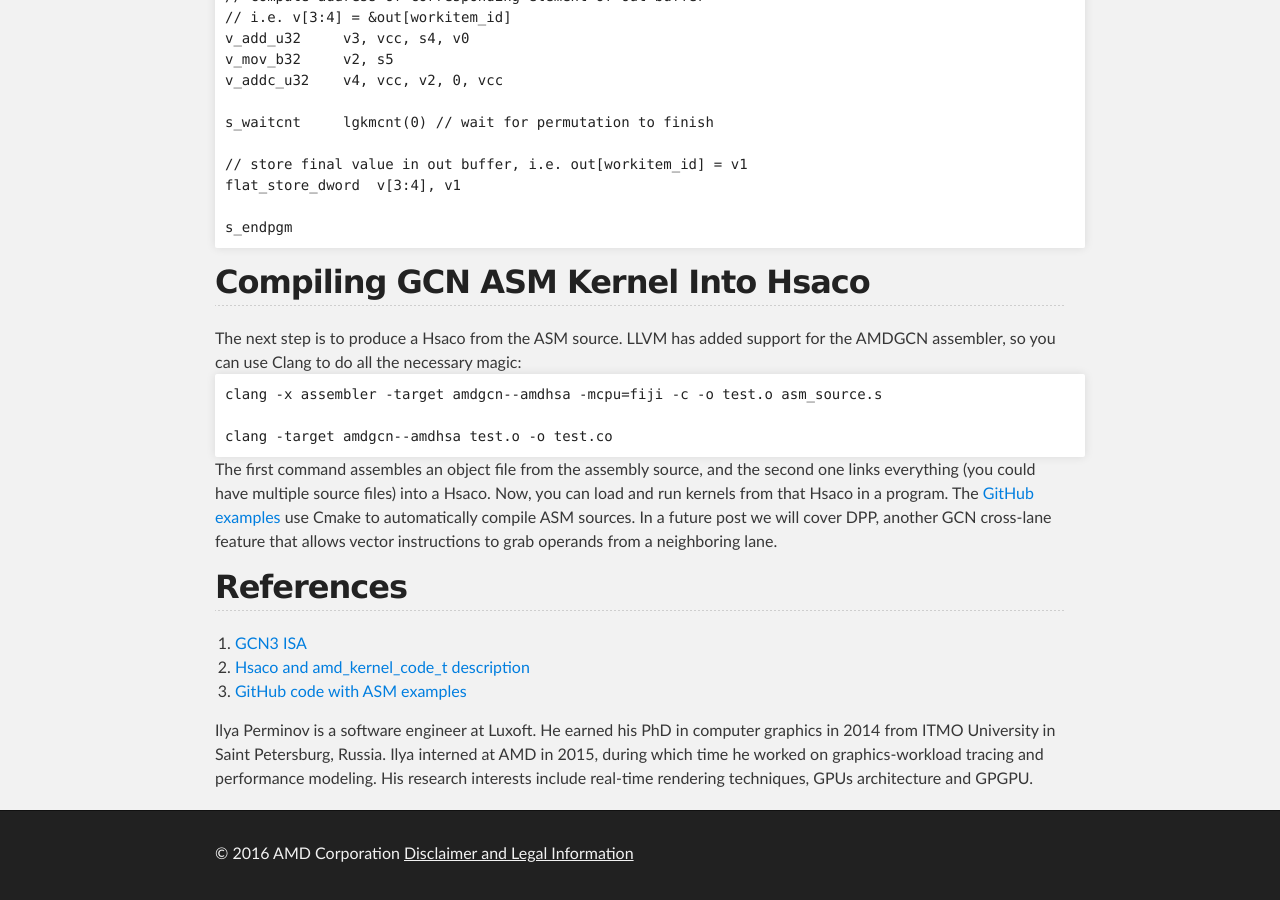
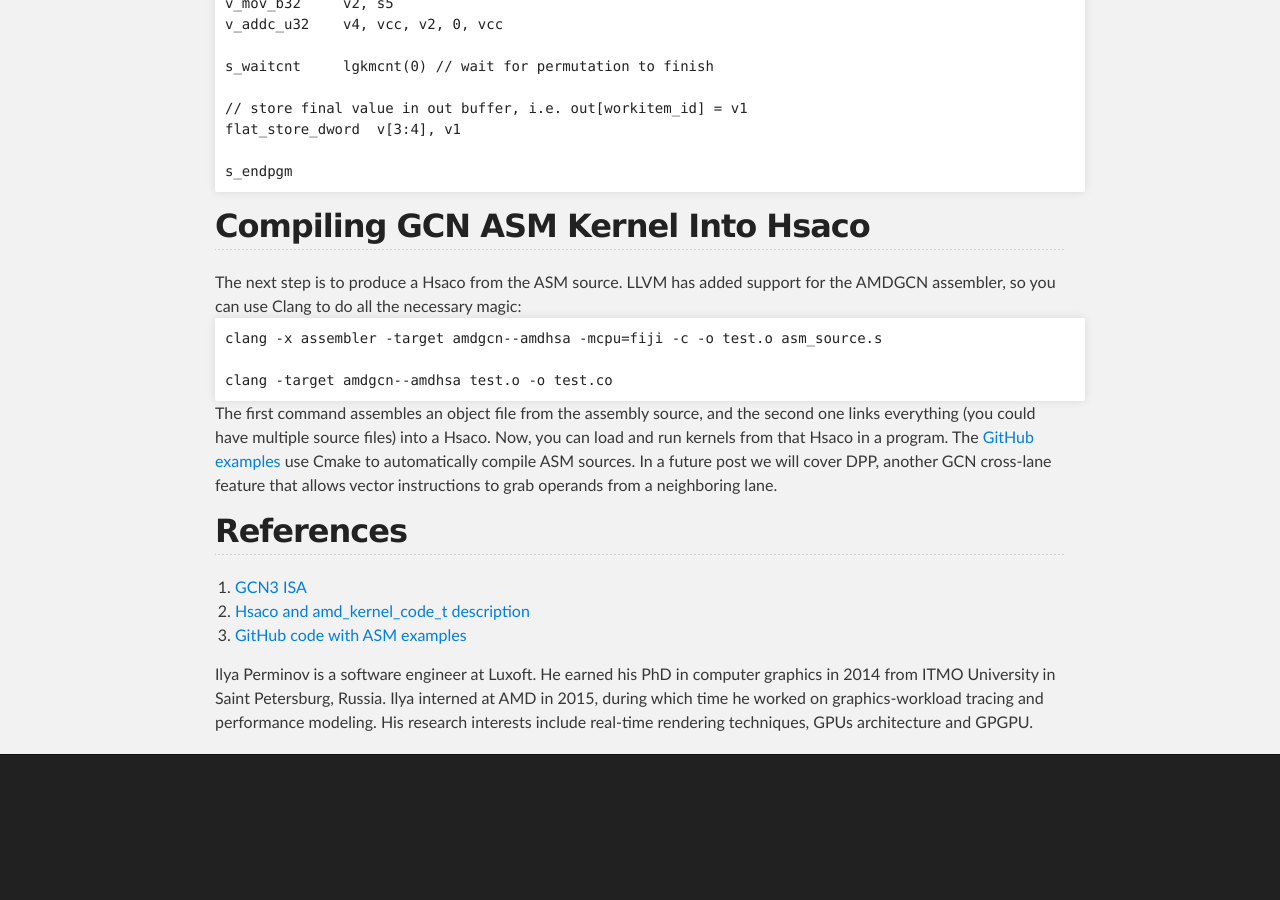
Before and after one commit to ROCm/ROCm.github.io, a Jekyll site: the page GCN_asm_tutorial.html, which Jekyll copies as it is, in a window 1280 px wide and 900 px high, scrolled down 5152 px. Built offline with Jekyll 4.4.1, drawn with Linux system fonts in a browser that asks for light colours; after the commit the page ends 5907 px from its top, so only the background shows below that.

Commit message:
Update GCN_asm_tutorial.html

```diff
--- a/GCN_asm_tutorial.html
+++ b/GCN_asm_tutorial.html
@@ -50,7 +50,7 @@
     <!-- MAIN CONTENT -->
     <div id="main_content_wrap" class="outer">
       <section id="main_content" class="inner">
-        <h2>The Art of AMDGCN Assembly: How to Bend the Machine to Your Will</h2>
+        <h3>The Art of AMDGCN Assembly: How to Bend the Machine to Your Will</h3>
 
 
 The ability to write code in assembly is essential to achieving the best performance for a GPU program. In a <a href="http://gpuopen.com/rocm-with-harmony-combining-opencl-hcc-hsa-in-a-single-program/" target="_blank">previous blog</a> we described how to combine several languages in a single program using ROCm and Hsaco. This article explains how to produce Hsaco from assembly code and also takes a closer look at some new features of the GCN architecture. I'd like to thank Ilya Perminov of Luxsoft for co-authoring this blog post.
@@ -76,7 +76,7 @@
 }
 </pre>
 </codebox>
-<h2>Passing Parameters to a Kernel</h2>
+<h3>Passing Parameters to a Kernel</h3>
 Formal HSA arguments are passed to a kernel using a special read-only memory segment called <code>kernarg</code>. Before a wavefront starts, the base address of the <code>kernarg</code> segment is written to an SGPR pair. The memory layout of variables in <code>kernarg</code> must employ the same order as the list of kernel formal arguments, starting at offset 0, with no padding between variables—except to honor the requirements of natural alignment and any align qualifier.
 
 The example host program must create the <code>kernarg</code> segment and fill it with the buffer base addresses. The HSA host code might look like the following:
@@ -269,12 +269,6 @@
 <i>Ilya Perminov is a software engineer at Luxoft. He earned his PhD in computer graphics in 2014 from ITMO University in Saint Petersburg, Russia. Ilya interned at AMD in 2015, during which time he worked on graphics-workload tracing and performance modeling. His research interests include real-time rendering techniques, GPUs architecture and GPGPU.</i>
 </div>
 
-    <!-- FOOTER  -->
-    <div id="footer_wrap" class="outer">
-      <footer class="inner">
-        <p> © 2016 AMD Corporation <a href="legal.html">Disclaimer and Legal Information</a> </p>
-      </footer>
-    </div>
 
 
 
```
